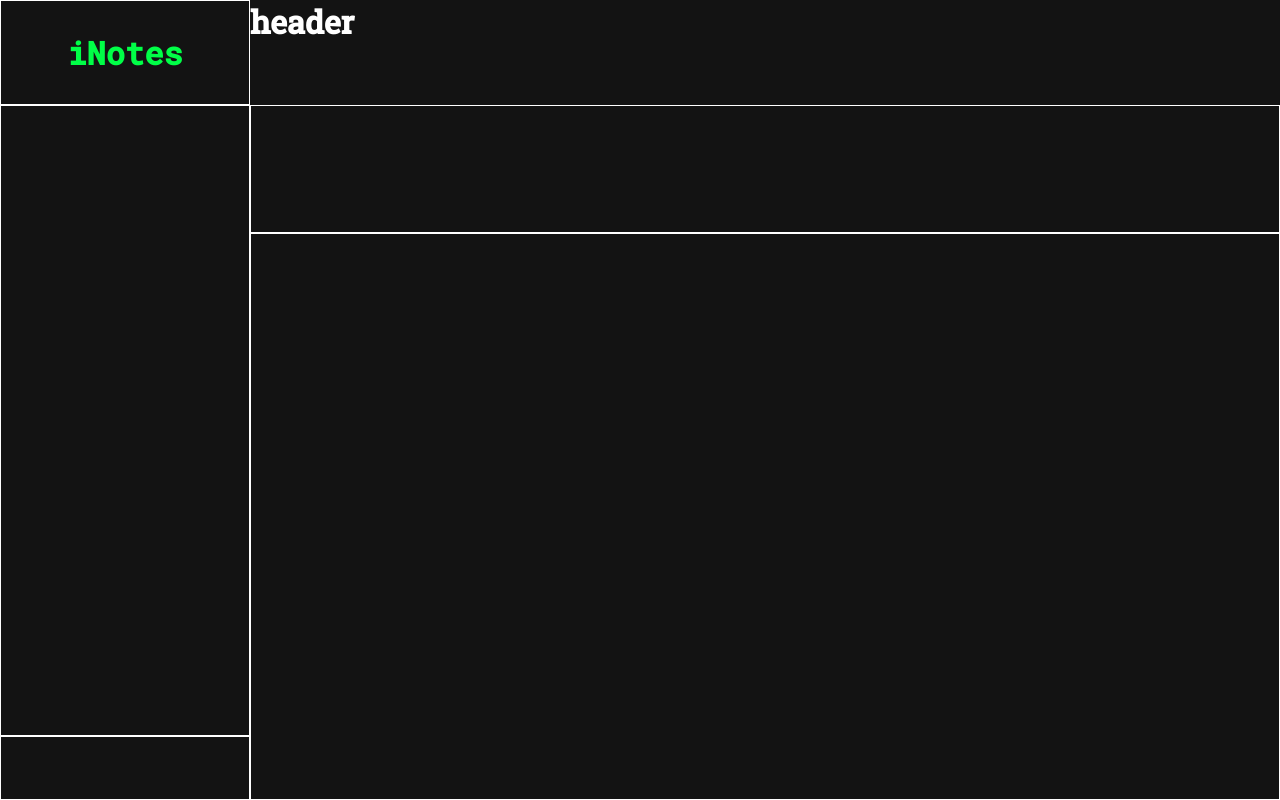
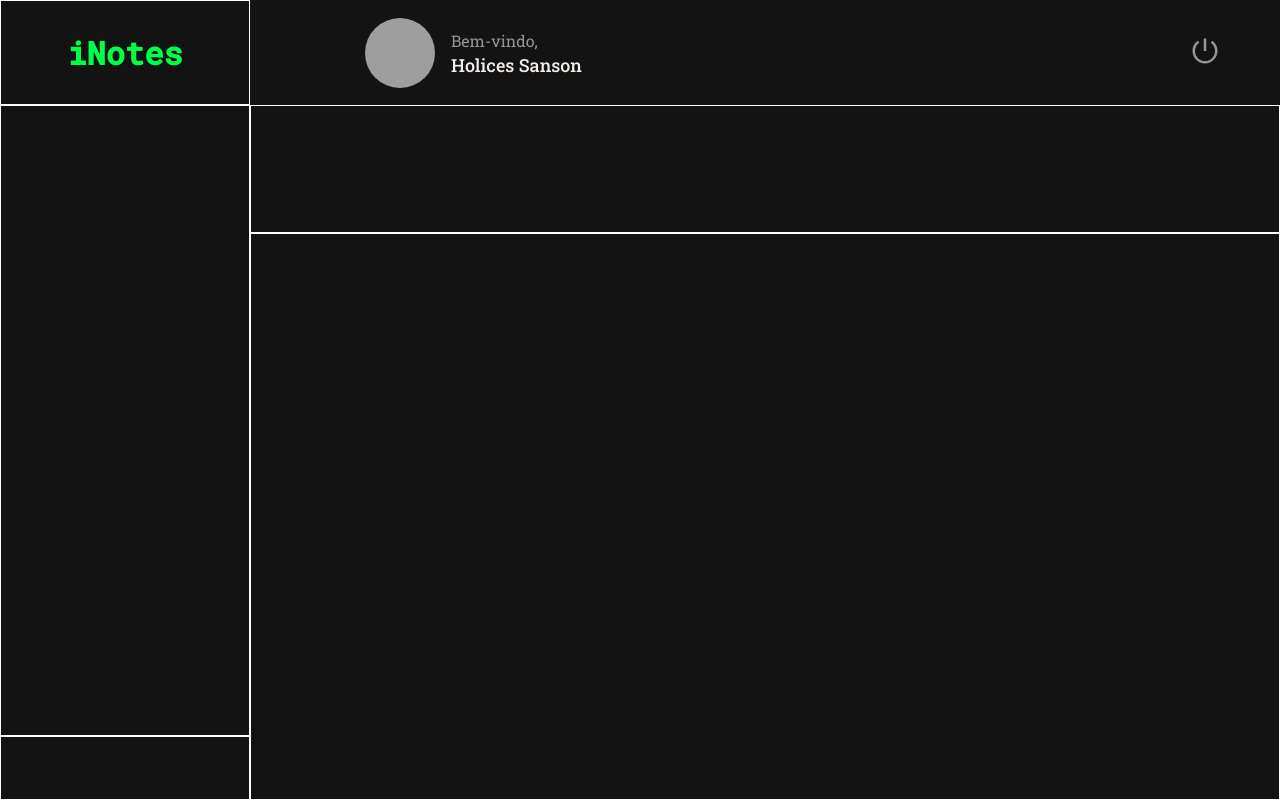
Before and after one commit to joaosanson/iNotes, a React (Vite) app in the folder front-end/: page /home in a window 1280 px wide. Built offline with nearby package versions, Linux system fonts and the light colour scheme; grey boxes are pictures that could not be loaded.

Commit message:
created Header component

```diff
--- a/front-end/src/components/Header/index.tsx
+++ b/front-end/src/components/Header/index.tsx
@@ -1,5 +1,24 @@
+import { Container, Logout, Profile } from "./styles";
+import { RiShutDownLine } from "react-icons/ri"
+
 export function Header() {
   return (
-    <h1>header</h1>
+    <Container>
+      <Profile>
+        <img
+          src="https://github.com/holices.png"
+          alt="imagem do avatar"
+        />
+
+        <div>
+          <span>Bem-vindo,</span>
+          <strong>Holices Sanson</strong>
+        </div>
+      </Profile>
+
+      <Logout>
+        <RiShutDownLine />
+      </Logout>
+    </Container>
   )
 }
--- a/front-end/src/components/Header/styles.ts
+++ b/front-end/src/components/Header/styles.ts
@@ -1,5 +1,53 @@
+import { Link } from "react-router-dom"
 import styled from "styled-components"
 
-export const HeaderContainer = styled.header`
-  background-color: blue;
+export const Container = styled.header`
+  grid-area: header;
+  width: 100%;
+  height: 10.5rem;
+  display: flex;
+  align-items: center;
+  justify-content: space-between;
+  padding: 0 6rem 0 11.5rem;
 `
+
+export const Profile = styled(Link)`
+  display: flex;
+  align-items: center;
+  text-decoration: none;
+
+  img {
+    width: 7rem;
+    height: 7rem;
+    border-radius: 50%;
+  }
+
+  div {
+    display: flex;
+    flex-direction: column;
+    margin-left: 1.6rem;
+    line-height: 2.4rem;
+
+    span {
+      font-size: 1.6rem;
+      color: ${(props) => props.theme['GREY_400']};
+    }
+
+    strong {
+      font-size: 1.8rem;
+      color: ${(props) => props.theme['WHITE_900']};
+      font-weight: 500;
+    }
+  }
+`
+
+export const Logout = styled.button`
+  border: none;
+  background: none;
+
+  svg {
+    color: ${(props) => props.theme['GREY_400']};
+    font-size: 3rem;
+    cursor: pointer;
+  }
+`
```
